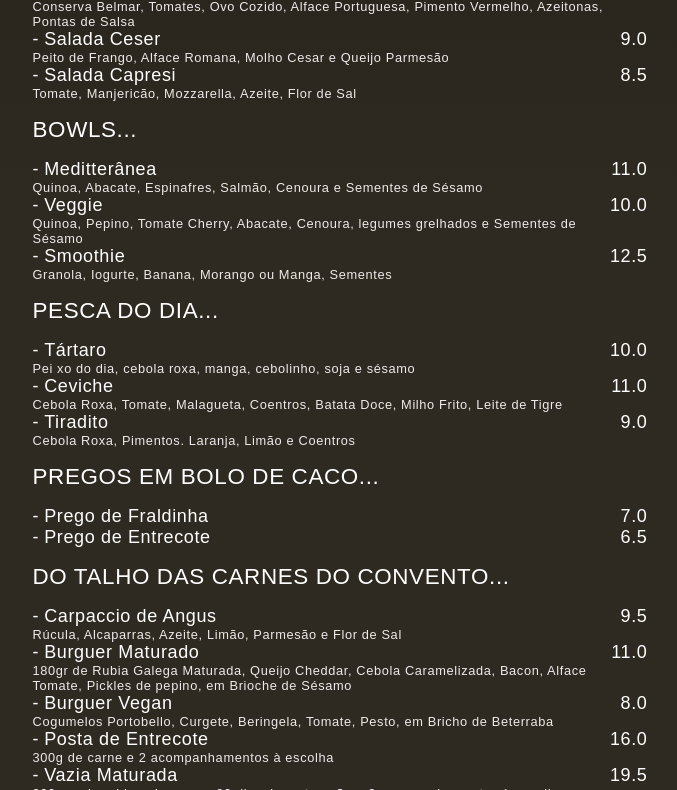
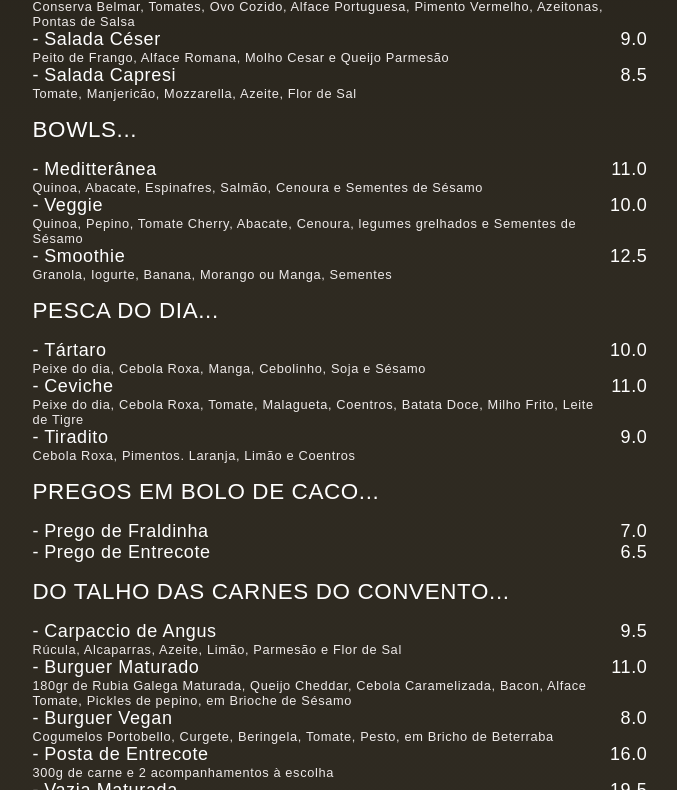
Before and after one commit to wanderson1873/barriga-de-freira, a React (Create React App) app in the folder web/: page / in a window 1280 px wide. Shown: the part 1289-2079 px from the top of the page, without its empty margins (300-977 px from the left). Built offline with nearby package versions, Linux system fonts and the light colour scheme; a web font is replaced by a local one.

Commit message:
Edit Itens

```diff
--- a/web/src/components/Ementa.js
+++ b/web/src/components/Ementa.js
@@ -11,7 +11,7 @@
          Pão da Avó <br/>
          Croissants <br/>
          Roll n' Ball <br/>
-         Bagel <br/>
+         <br/>
          </p>
          <div>
             <h2 className="title">Como?...</h2>
@@ -279,7 +279,7 @@
 
             <ul>
                <li className="name">
-                  Salada Ceser
+                  Salada Céser
                   <span>Peito de Frango, Alface Romana, Molho Cesar e Queijo Parmesão</span>
                </li>
                <li className="price">9.0</li>
@@ -327,7 +327,7 @@
             <ul>
                <li className="name">
                   Tártaro
-                  <span>Pei xo do dia, cebola roxa, manga, cebolinho, soja e sésamo</span>
+                  <span>Peixe do dia, Cebola Roxa, Manga, Cebolinho, Soja e Sésamo</span>
                </li>
                <li className="price">10.0</li>
             </ul>
@@ -335,7 +335,7 @@
             <ul>
                <li className="name">
                   Ceviche
-                  <span>Cebola Roxa, Tomate, Malagueta, Coentros, Batata Doce, Milho Frito, Leite de Tigre</span>
+                  <span>Peixe do dia, Cebola Roxa, Tomate, Malagueta, Coentros, Batata Doce, Milho Frito, Leite de Tigre</span>
                </li>
                <li className="price">11.0</li>
             </ul>
```
